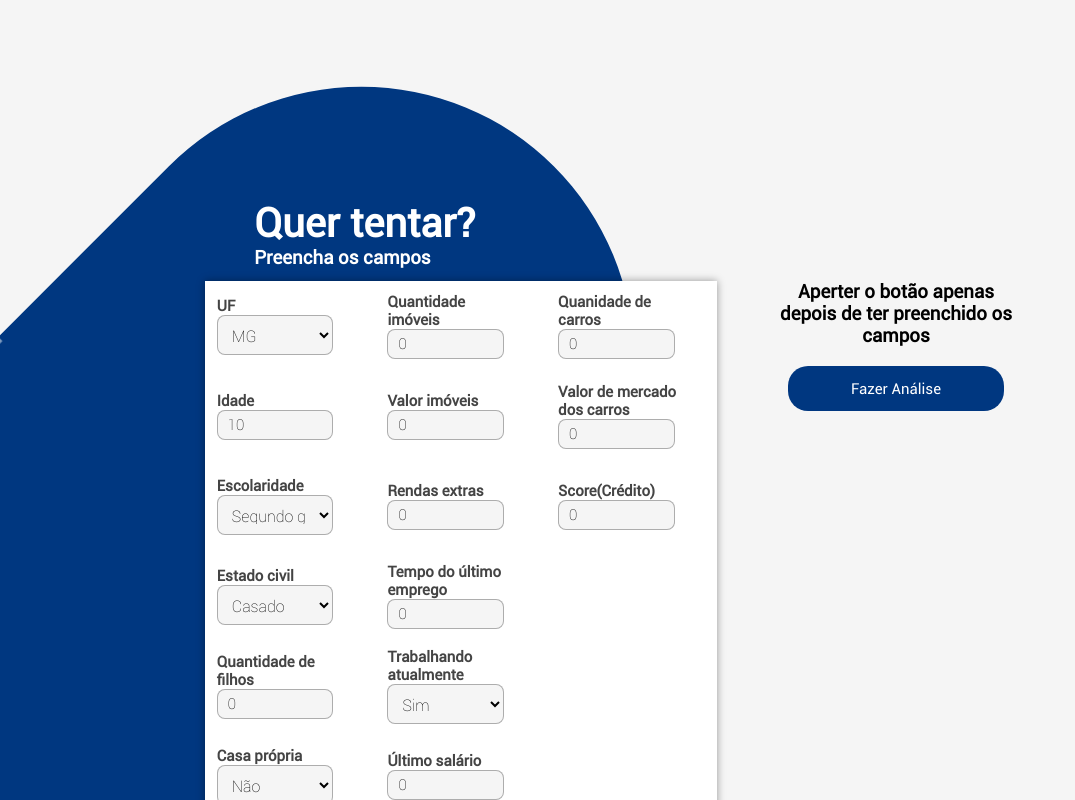
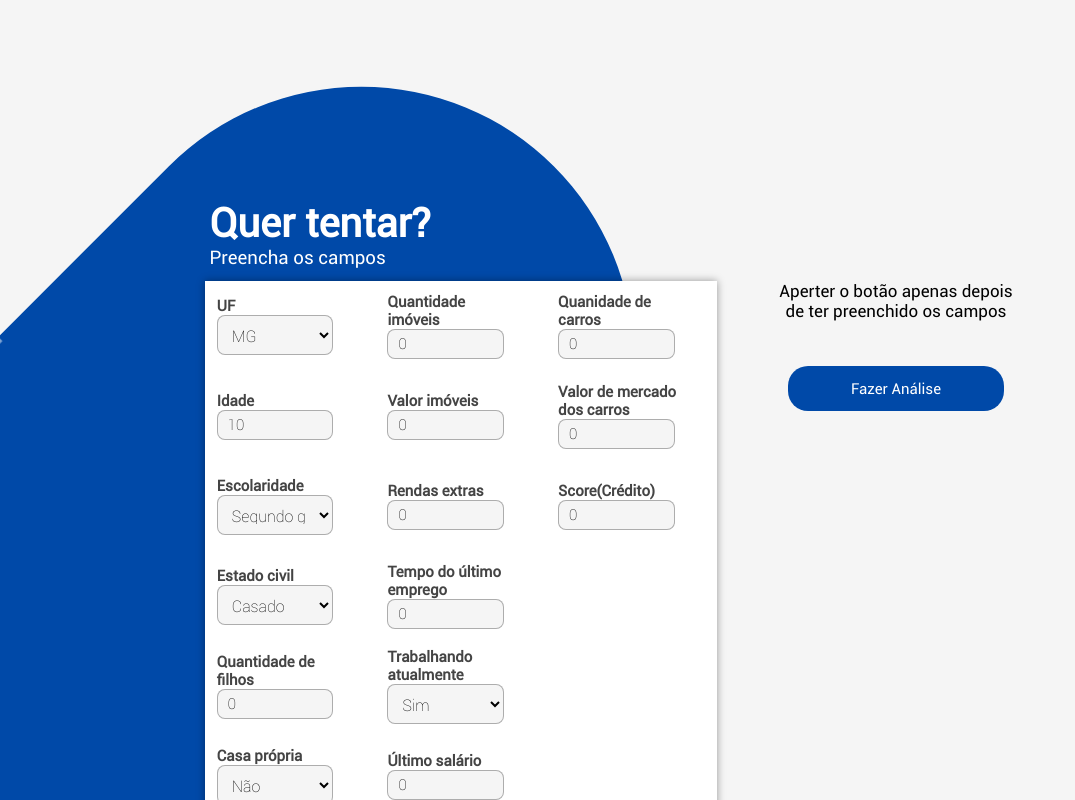
Before and after one commit to vitorfail/emprestimo, a React (Create React App) app: page / in a window 1280 px wide. Shown: the whole page, without its empty margins (0-1075 px from the left). Built offline with nearby package versions, Linux system fonts and the light colour scheme.

Commit message:
melhoria da interface

```diff
--- a/src/App.css
+++ b/src/App.css
@@ -38,13 +38,16 @@ body{
 	width: 80%;
 	height: auto;
 }
+.titulo h3{
+	font-weight: 500;
+}
 .titulo h2{
 	font-size: 40px;
 	font-family: Roboto forte;
 }
 .titulo{
 	color: white;
-	margin-left: -43%;
+	margin-left: -50%;
 	z-index: 12;
 	position: relative;
 	margin-top: 25vh;
@@ -53,7 +56,9 @@ body{
 }
 .emprestimo .result h3{
 	height: 100px;
+	font-size: 17px;
 	text-align: center;
+	font-weight: 500;
 	width: 70%;
 }
 .emprestimo .result{
--- a/src/componentes/Aprovado/index.js
+++ b/src/componentes/Aprovado/index.js
@@ -1,4 +1,4 @@
-import React from 'react';
+import React, { useEffect, useState } from 'react';
 import Re from "./aprovado.png"
 
 import './index.css'
--- a/src/index.css
+++ b/src/index.css
@@ -1,6 +1,6 @@
 :root{
-    --cor:rgb(0, 55, 128);
-    --cor2:rgb(25, 90, 175);
+    --cor:rgb(0, 73, 168);
+    --cor2:rgb(38, 113, 211);
     --duracao-transicao:0.5s;
 }
 .aprovado:root{
```
